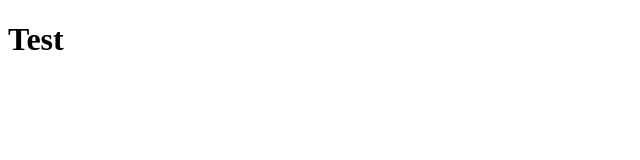
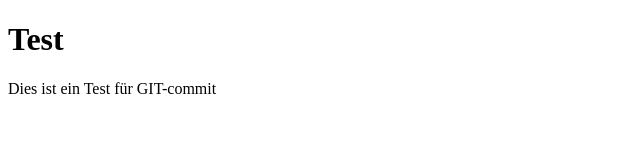
Before and after one commit to Senseidoi/Website, a plain HTML site: page index.html in a window 1280 px wide. Shown: the whole page, without its empty margins (0-640 px from the left). Drawn offline with Linux system fonts and the light colour scheme.

Commit message:
Test commit

```diff
--- a/index.html
+++ b/index.html
@@ -6,6 +6,8 @@
 </head>
 <body>
 <h1>Test</h1>
+
+<p>Dies ist ein Test für GIT-commit</p>
 </body>
 
 
```
